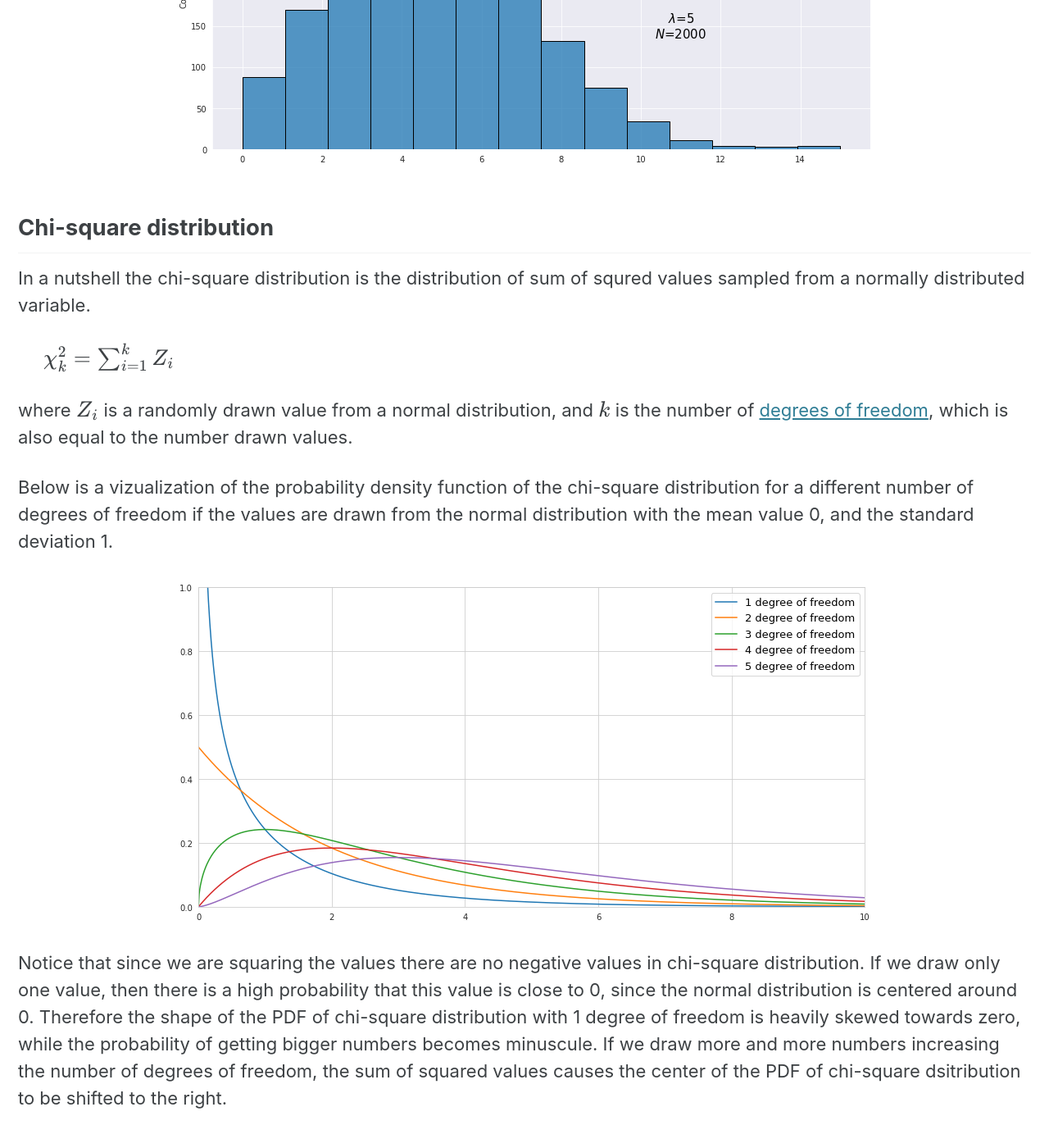
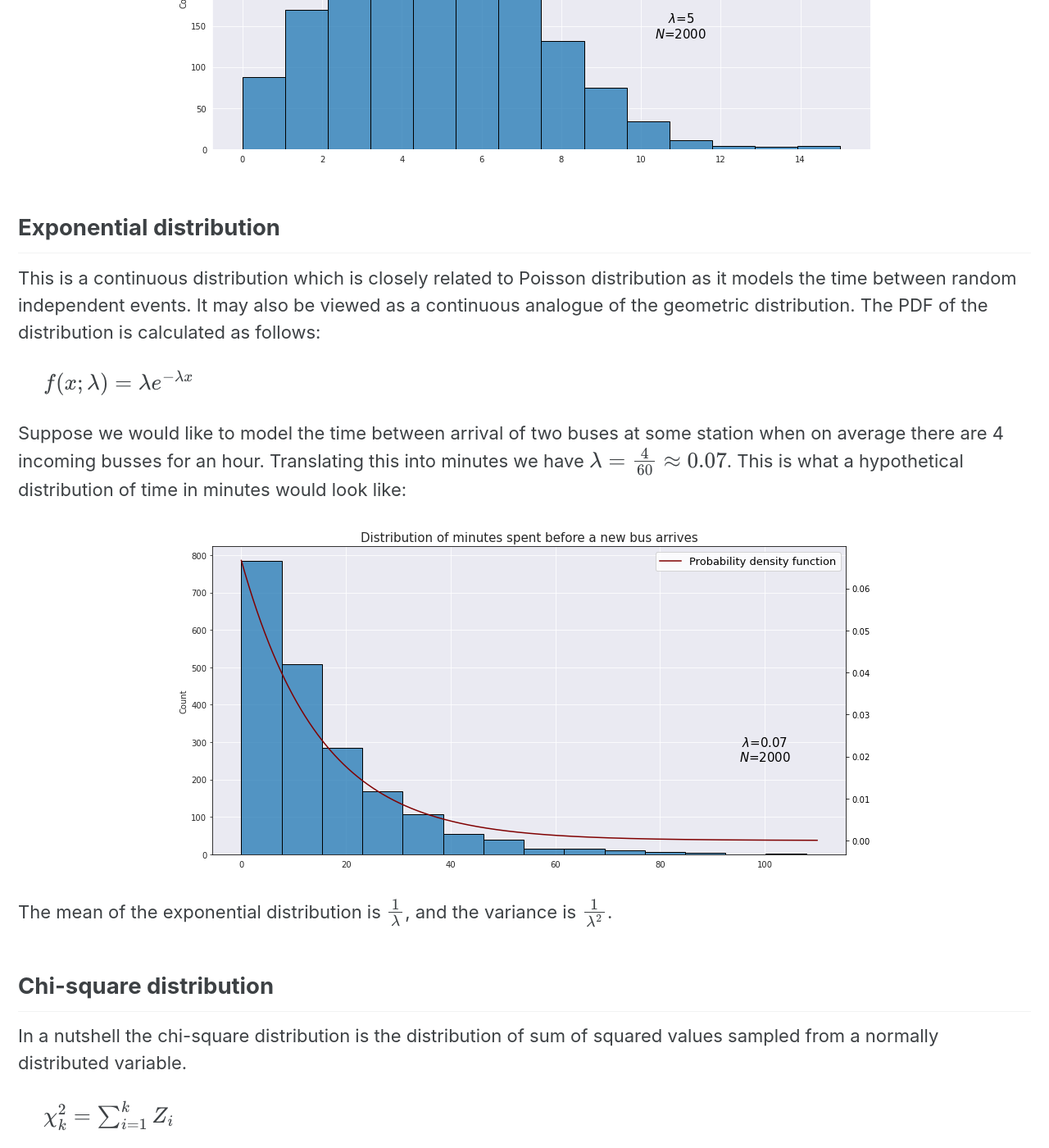
Before and after one commit to vzahorui/vzahorui.github.io, a Jekyll site: the page built from _posts/2021-03-27-statistical-distributions.md, in a window 1280 px wide and 1400 px high, scrolled down 11185 px. Shown: the whole window at 82% size. Built offline with Jekyll 4.4.1, drawn with Linux system fonts in a browser that asks for light colours; cached includes are drawn as plain includes; nearby versions of some CDN libraries; formulas are drawn with MathJax 3; some of the changed text lies outside the part shown.

Commit message:
added exponential distribution

```diff
--- a/_posts/2021-03-27-statistical-distributions.md
+++ b/_posts/2021-03-27-statistical-distributions.md
@@ -175,17 +175,30 @@ Here is an examle of an observed distribution of the number of received emails f
 
 ![](/assets/images/probability/poisson_distribution.png){: .align-center}
 
+## Exponential distribution
+
+This is a continuous distribution which is closely related to Poisson distribution as it models the time between random independent events. It may also be viewed as a continuous analogue of the geometric distribution. The PDF of the distribution is calculated as follows:
+
+&nbsp;&nbsp;&nbsp;&nbsp;
+$f(x; \lambda) = \lambda e^{-\lambda x}$
+
+Suppose we would like to model the time between arrival of two buses at some station when on average there are 4 incoming busses for an hour. Translating this into minutes we have $\lambda = \frac{4}{60} \approx 0.07$. This is what a hypothetical distribution of time in minutes would look like:
+
+![](/assets/images/probability/exponential_distribution.png){: .align-center}
+
+The mean of the exponential distribution is $\frac{1}{\lambda}$, and the variance is $\frac{1}{\lambda^2}$.
+
 ## Chi-square distribution
 
-In a nutshell the chi-square distribution is the distribution of sum of squred values sampled from a normally distributed variable.
+In a nutshell the chi-square distribution is the distribution of sum of squared values sampled from a normally distributed variable.
 
 &nbsp;&nbsp;&nbsp;&nbsp;
 $\chi_k^{2} = \sum_{i=1}^k Z_i$
 
 where $Z_i$ is a randomly drawn value from a normal distribution, and $k$ is the number of [degrees of freedom]({{ site.baseurl }}{% link _posts/2021-03-19-degrees-of-freedom.md %}), which is also equal to the number drawn values.
 
-Below is a vizualization of the probability density function of the chi-square distribution for a different number of degrees of freedom if the values are drawn from the normal distribution with the mean value 0, and the standard deviation 1.
+Below is a visualization of the probability density function of the chi-square distribution for a different number of degrees of freedom if the values are drawn from the normal distribution with the mean value 0, and the standard deviation 1.
 
 ![](/assets/images/probability/chi_squared_distributions.png){: .align-center}
 
-Notice that since we are squaring the values there are no negative values in chi-square distribution. If we draw only one value, then there is a high probability that this value is close to 0, since the normal distribution is centered around 0. Therefore the shape of the PDF of chi-square distribution with 1 degree of freedom is heavily skewed towards zero, while the probability of getting bigger numbers becomes minuscule. If we draw more and more numbers increasing the number of degrees of freedom, the sum of squared values causes the center of the PDF of chi-square dsitribution to be shifted to the right.
+Notice that since we are squaring the values there are no negative values in chi-square distribution. If we draw only one value, then there is a high probability that this value is close to 0, since the normal distribution is centered around 0. Therefore the shape of the PDF of chi-square distribution with 1 degree of freedom is heavily skewed towards zero, while the probability of getting bigger numbers becomes minuscule. If we draw more and more numbers increasing the number of degrees of freedom, the sum of squared values causes the center of the PDF of chi-square distribution to be shifted to the right.
```
Also changed, not shown: other parts of _posts/2021-03-27-statistical-distributions.md (+1 -1 lines), assets/images/probability/exponential_distribution.png (added), 1 other file.
